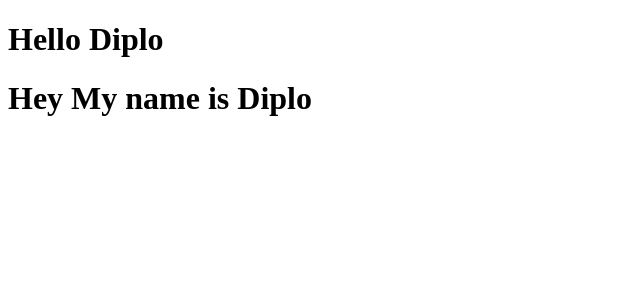
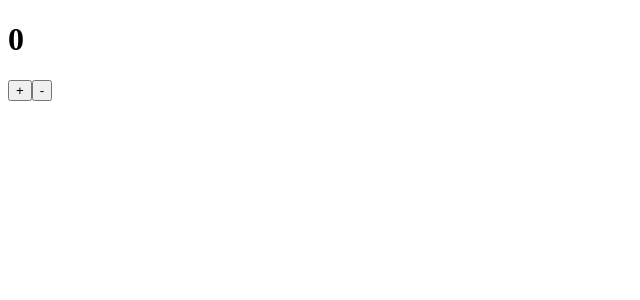
Before and after one commit to DineshDhanoki/Learning, a React (Create React App) app: page / in a window 1280 px wide. Shown: the top 300 px of the page, without its empty margins (0-640 px from the left). Built offline with nearby package versions, Linux system fonts and the light colour scheme.

Commit message:
Add files via upload

```diff
--- a/src/App.js
+++ b/src/App.js
@@ -1,12 +1,11 @@
 import React from 'react'
-import Add from './components/Add'
+import Count from './components/Count'
+import Counter from './components/Count'
 
 export default function App() {
   return (
     <div>
-      <h1> Hello Diplo </h1>
-      <h1><Add/></h1>
+      <Counter />
     </div>
-
-      )
+  )
 }
--- /dev/null
+++ b/src/components/Count.jsx
@@ -0,0 +1,24 @@
+import React from 'react'
+import { useState } from 'react'
+
+const Counter = () => {
+    const [count, setCount] = useState(0)
+
+    const increment = () => {
+        setCount(count + 1);
+    }
+
+    const decrement = () => {
+        setCount(count - 1);
+    }
+
+  return (
+    <div>
+      <h1>{count}</h1>
+      <button onClick={increment}>+</button>
+      <button onClick={decrement}>-</button>
+    </div>
+  )
+}
+
+export default Counter
```
